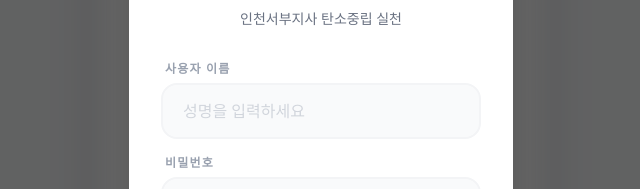
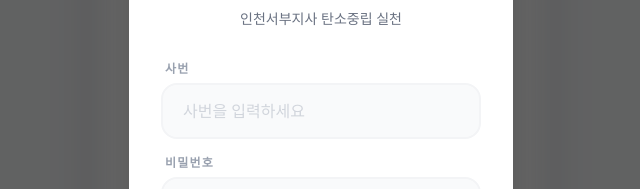
Before and after one commit to pixies1129/ekoelsa, a Next.js app in the folder apps/web/: page / in a window 1280 px wide. Shown: the part 239-428 px from the top of the page, without its empty margins (319-959 px from the left). Built offline with nearby package versions, Linux system fonts and the light colour scheme; no server answers.

Commit message:
feat(web): update Login and Register modals to use Employee ID (empId)

```diff
--- a/apps/web/components/Modals/LoginModal.js
+++ b/apps/web/components/Modals/LoginModal.js
@@ -4,7 +4,7 @@ import { useState } from 'react';
 import * as api from '@/lib/api';
 
 export default function LoginModal({ isOpen, onLoginSuccess, onSwitchToRegister }) {
-  const [userName, setUserName] = useState('');
+  const [empId, setEmpId] = useState('');
   const [password, setPassword] = useState('');
   const [error, setError] = useState('');
   const [loading, setLoading] = useState(false);
@@ -13,8 +13,8 @@ export default function LoginModal({ isOpen, onLoginSuccess, onSwitchToRegister
 
   const handleSubmit = async (e) => {
     e.preventDefault();
-    if (!userName || !password) {
-      setError('이름과 비밀번호를 모두 입력해주세요.');
+    if (!empId || !password) {
+      setError('사번과 비밀번호를 모두 입력해주세요.');
       return;
     }
 
@@ -22,9 +22,9 @@ export default function LoginModal({ isOpen, onLoginSuccess, onSwitchToRegister
     setError('');
 
     try {
-      const response = await api.login(userName, password);
+      const response = await api.login(empId, password);
       sessionStorage.setItem('eko_token', response.token);
-      onLoginSuccess(userName);
+      onLoginSuccess(empId);
     } catch (err) {
       setError(err.info?.message || '로그인에 실패했습니다. 다시 시도해주세요.');
     } finally {
@@ -45,12 +45,12 @@ export default function LoginModal({ isOpen, onLoginSuccess, onSwitchToRegister
 
         <form onSubmit={handleSubmit} className="space-y-4">
           <div>
-            <label className="block text-xs font-bold text-gray-400 uppercase tracking-widest mb-1.5 ml-1">사용자 이름</label>
+            <label className="block text-xs font-bold text-gray-400 uppercase tracking-widest mb-1.5 ml-1">사번</label>
             <input
               type="text"
-              value={userName}
-              onChange={(e) => setUserName(e.target.value)}
-              placeholder="성명을 입력하세요"
+              value={empId}
+              onChange={(e) => setEmpId(e.target.value)}
+              placeholder="사번을 입력하세요"
               className="w-full bg-gray-50 border-2 border-gray-100 rounded-2xl px-5 py-3.5 text-gray-800 placeholder-gray-300 focus:outline-none focus:border-green-500 focus:bg-white transition-all font-medium"
             />
           </div>
--- a/apps/web/components/Modals/RegisterModal.js
+++ b/apps/web/components/Modals/RegisterModal.js
@@ -5,6 +5,7 @@ import * as api from '@/lib/api';
 
 export default function RegisterModal({ isOpen, onRegisterSuccess, onSwitchToLogin }) {
   const [userName, setUserName] = useState('');
+  const [empId, setEmpId] = useState('');
   const [password, setPassword] = useState('');
   const [confirmPassword, setConfirmPassword] = useState('');
   const [error, setError] = useState('');
@@ -15,7 +16,7 @@ export default function RegisterModal({ isOpen, onRegisterSuccess, onSwitchToLog
   const handleSubmit = async (e) => {
     e.preventDefault();
 
-    if (!userName || !password || !confirmPassword) {
+    if (!userName || !empId || !password || !confirmPassword) {
       setError('모든 필드를 입력해주세요.');
       return;
     }
@@ -29,10 +30,10 @@ export default function RegisterModal({ isOpen, onRegisterSuccess, onSwitchToLog
     setError('');
 
     try {
-      // onboardUser(userName, charType, password)
+      // onboardUser(userName, empId, charType, password)
       // charType is set to 'type1' by default as per requirements
-      await api.onboardUser(userName, 'type1', password);
-      onRegisterSuccess(userName);
+      await api.onboardUser(userName, empId, 'type1', password);
+      onRegisterSuccess(empId);
     } catch (err) {
       setError(err.info?.message || '회원가입에 실패했습니다. 다시 시도해주세요.');
     } finally {
@@ -59,6 +60,16 @@ export default function RegisterModal({ isOpen, onRegisterSuccess, onSwitchToLog
               value={userName}
               onChange={(e) => setUserName(e.target.value)}
               placeholder="성명을 입력하세요"
+              className="w-full bg-gray-50 border-2 border-gray-100 rounded-2xl px-5 py-3.5 text-gray-800 placeholder-gray-300 focus:outline-none focus:border-green-500 focus:bg-white transition-all font-medium"
+            />
+          </div>
+          <div>
+            <label className="block text-xs font-bold text-gray-400 uppercase tracking-widest mb-1.5 ml-1">사번 (Employee ID)</label>
+            <input
+              type="text"
+              value={empId}
+              onChange={(e) => setEmpId(e.target.value)}
+              placeholder="사번을 입력하세요"
               className="w-full bg-gray-50 border-2 border-gray-100 rounded-2xl px-5 py-3.5 text-gray-800 placeholder-gray-300 focus:outline-none focus:border-green-500 focus:bg-white transition-all font-medium"
             />
           </div>
```
